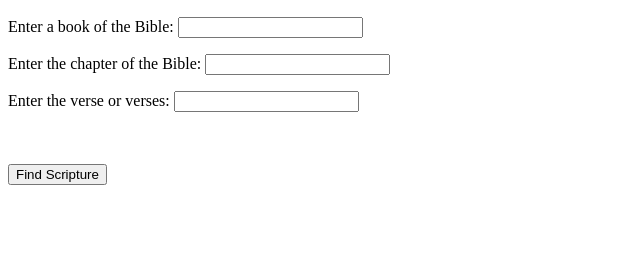
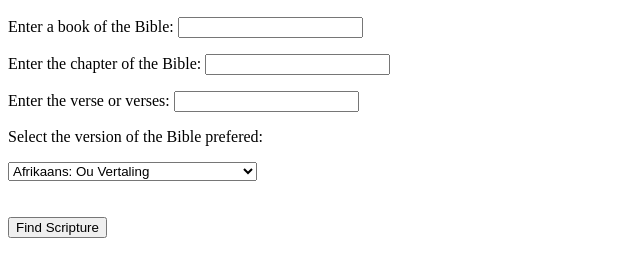
Before and after one commit to JamesHandshoe/meditationApp, a plain HTML site: page index.html in a window 1280 px wide. Shown: the part 110-386 px from the top of the page, without its empty margins (0-640 px from the left). Drawn offline with nearby package versions, Linux system fonts and the light colour scheme.

Commit message:
added the ability to select different translations

```diff
--- a/index.html
+++ b/index.html
@@ -14,6 +14,53 @@
 	<p>Enter a book of the Bible:      <input type="text" id="book"></p>
 	<p>Enter the chapter of the Bible: <input type="text" id="chapter"></p>
 	<p>Enter the verse or verses:      <input type="text" id="verse"></p>
+	<P>Select the version of the Bible prefered:</p>
+	<form>
+		<select id="bibleVersions">
+			<option value="aov">Afrikaans: Ou Vertaling</option>
+			<option value="albanian">Albanian: Albanian</option>
+			<option value="hsab">Amharic: Haile Selassie Amharic Bible</option>
+			<option value="arabicsv">Arabic: Smith and Van Dyke</option>
+			<option value="bulgarian1940">Bulgarian: Bulgarian Bible</option>
+			<option value="cnt">Chinese: NCV Traditional</option>
+			<option value="cus">Chinese: Union Simplified</option>
+			<option value="cns">Chinese: NCV Simplified</option>
+			<option value="cut">Chinese: Union Traditional</option>
+			<option value="croatia">Croatian: Croatian</option>
+			<option value="danish">Danish: Danish</option>
+			<option value="statenvertaling">Dutch: Dutch Staten Vertaling</option>
+			<option value="kjv">English: King James Version</option>
+			<option value="akjv">English: KJV Easy Read</option>
+			<option value="asv">English: American Standard Version</option>
+			<option value="amp">English: Amplified Version</option>
+			<option value="basicenglish">English: Basic English Bible</option>
+			<option value="darby">English: Darby</option>
+			<option value="nasb">English: New American Standard</option>
+			<option value="ylt">English: Young's Literal Translation</option>
+			<option value="web">English: World English Bible</option>
+			<option value="wb">English: Webster's Bible</option>
+			<option value="esperanto">Esperanto: Esperanto</option>
+			<option value="estonian">Estonian: Estonian</option>
+			<option value="finnish1776">Finnish: Finnish Bible</option>
+			<option value="martin">French: Martin</option>
+			<option value="luther1912">German: Luther</option>
+			<option value="moderngreek">Greek: Greek Modern</option>
+			<option value="text">Greek: Textus Receptus</option>
+			<option value="aleppo">Hebrew: Aleppo Codex</option>
+			<option value="karoli">Hungarian: Hungarian Karoli</option>
+			<option value="giovanni">Italian: Giovanni Diodati Bible</option>
+			<option value="korean">Korean: Korean</option>
+			<option value="bibelselskap">Norwegian: Bibelselskap</option>
+			<option value="almeida">Portuguese: Almeida Atualizada</option>
+			<option value="synodal">Russian: Synodal Translation</option>
+			<option value="valera">Spanish: Reina Valera</option>
+			<option value="swahili">Swahili: Swahili</option>
+			<option value="swedish">Swedish: Swedish</option>
+			<option value="turkish">Turkish: Turkish</option>
+			<option value="vietnamese">Vietnamese: Vietnamese</option>
+			<option value="xhosa">Xhosa: Xhosa</option>
+		</select>
+	</form>
 	<br>
 	<br>
 	<button id="find-scripture">Find Scripture</button>
--- a/js/app.js
+++ b/js/app.js
@@ -12,6 +12,7 @@ var $scripture = $('#scripture');
 var $book = $('#book');
 var $chapter = $('#chapter');
 var $verse = $('#verse');
+var $version = $('#bibleVersions');
 var $findScripture = $('#find-scripture');
 
 var verse = "";
@@ -28,7 +29,8 @@ $(document).ready(function(){
 		book = $book.val();
 		chapter = $chapter.val();
 		verseNum = $verse.val();
-		search = "p=" + book + chapter + ":" + verseNum;
+		version = $version.val();
+		search = "p=" + book + chapter + ":" + verseNum + "&v=" + version;
 		console.log(search);
 		console.log(verseNum);
 	//AJAX GET Function - calling the Bible API
@@ -50,7 +52,7 @@ $(document).ready(function(){
 					});
 						//append information to the DOM
 
-					$reference.append("<p>" + book + " " + chapter + ":" + verseNum);
+					$reference.append("<p><strong>" + book + " " + chapter + ":" + verseNum + "</strong></p>");
 
 				});
 
```
